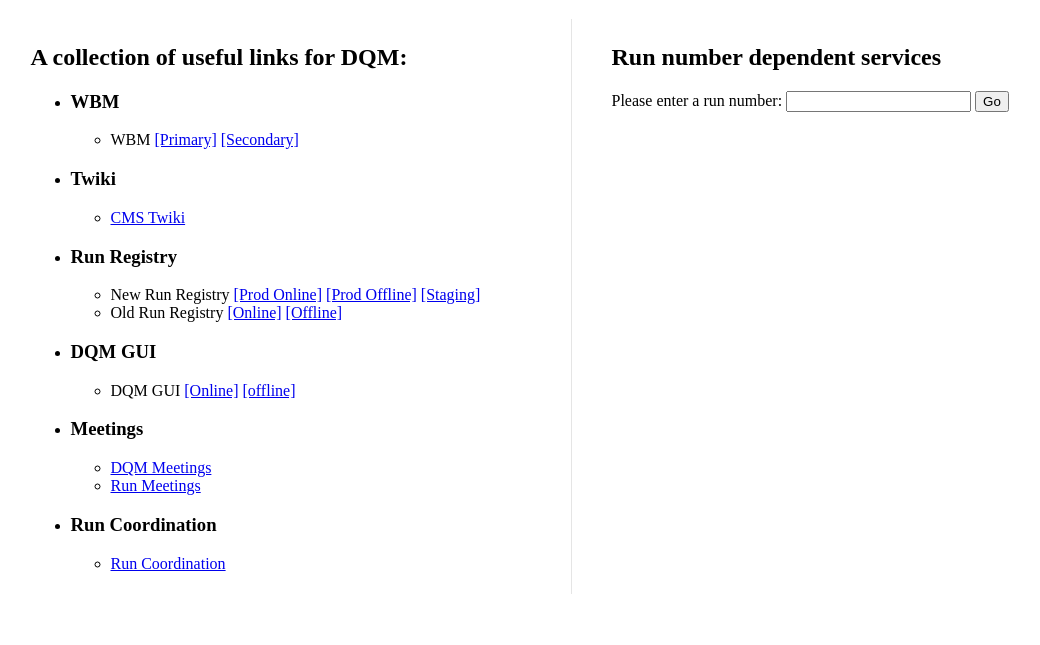
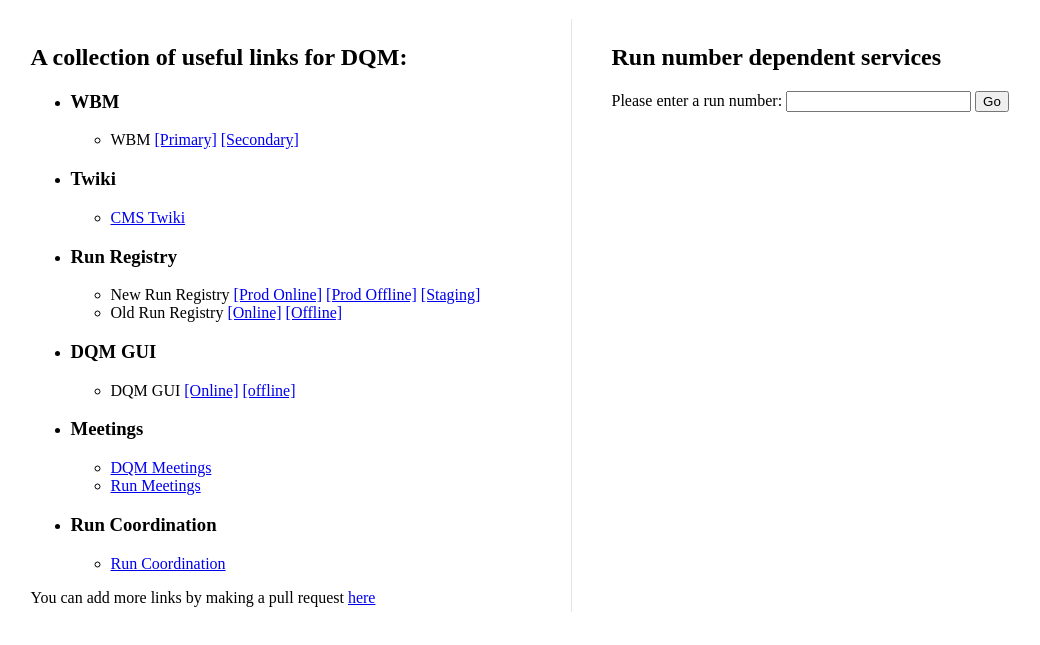
Before and after one commit to cms-DQM/cms-dqm-homepage, a plain HTML site: page index.html in a window 1280 px wide. Shown: the part 61-706 px from the top of the page, without its empty margins (69-1109 px from the left). Drawn offline with Linux system fonts and the light colour scheme.

Commit message:
message to add links

```diff
--- a/index.html
+++ b/index.html
@@ -18,6 +18,12 @@
             <div class="links">
                 <h2>A collection of useful links for DQM:</h2>
                 <ul id="link_list"></ul>
+                <span
+                    >You can add more links by making a pull request
+                    <a href="https://github.com/cms-DQM/cms-dqm-homepage"
+                        >here</a
+                    ></span
+                >
             </div>
             <div class="run_number">
                 <div>
```
